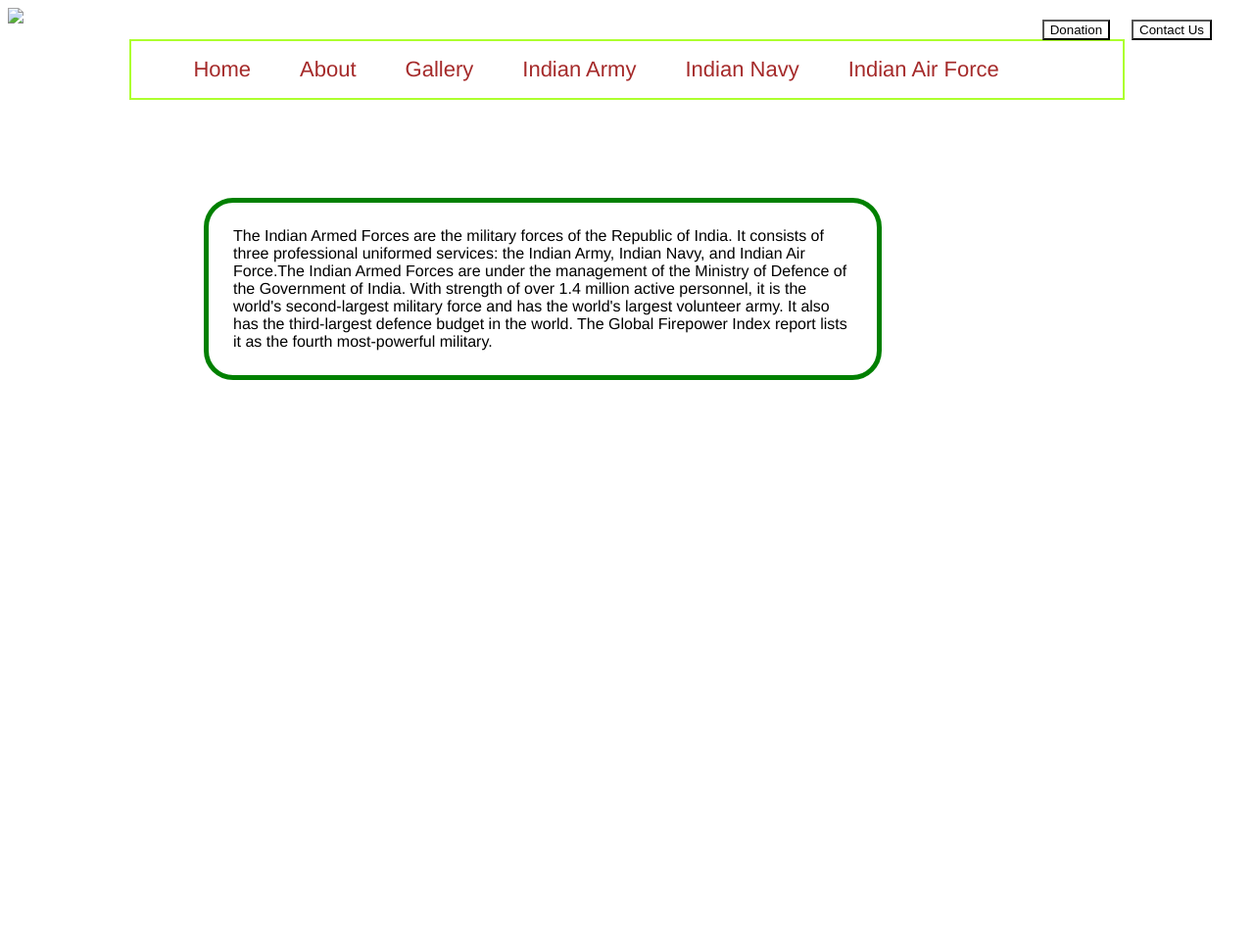
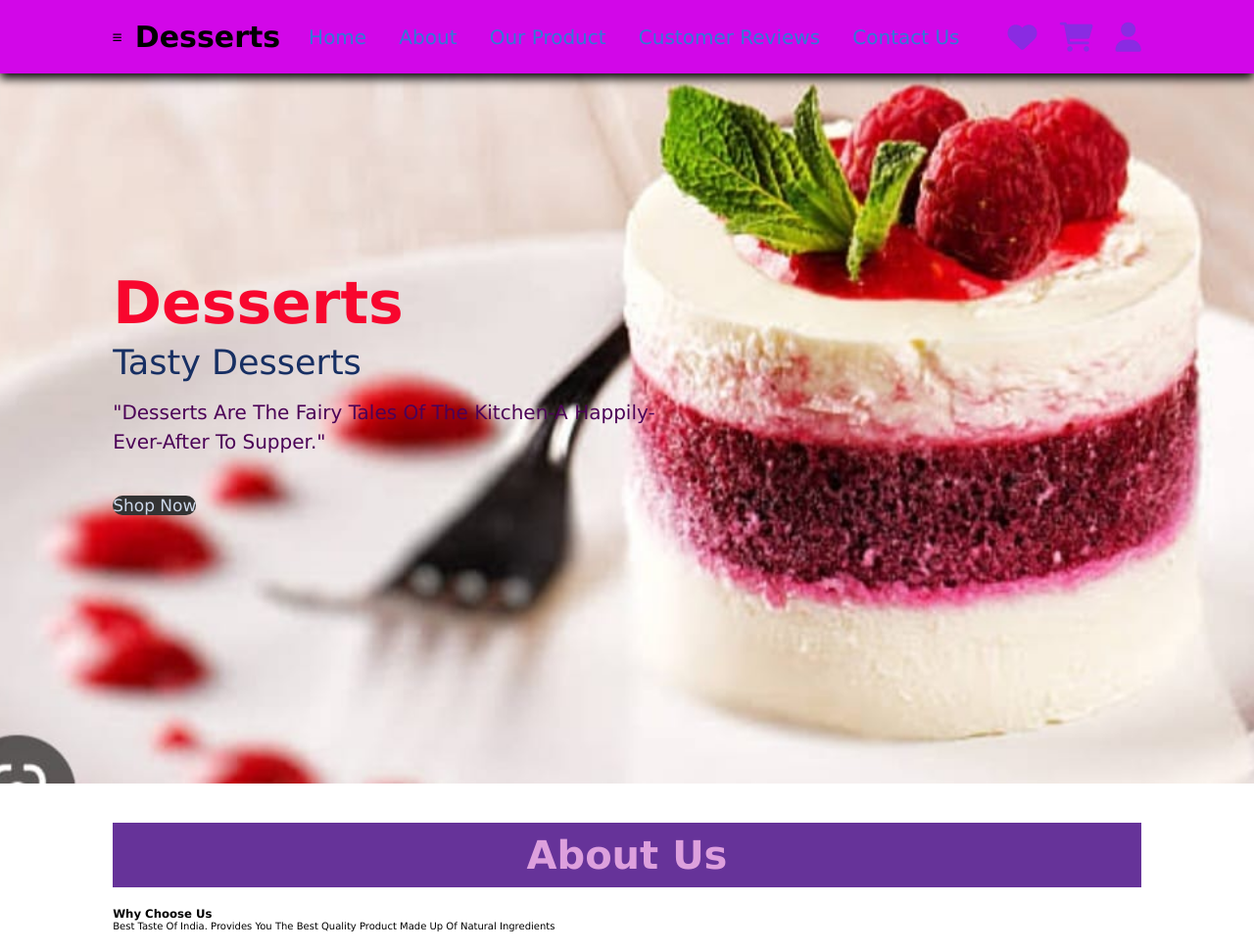
Before and after one commit to ISHIKAPA/WEBSITE, a plain HTML site: page index.html in a window 1280 px wide. Shown: the whole page at 98% size. Before the commit the page ends 800 px from the top, so only its background shows below. Drawn offline with Linux system fonts and the light colour scheme.

Commit message:
Add files via upload

```diff
--- a/index.html
+++ b/index.html
@@ -4,121 +4,62 @@
     <meta charset="UTF-8">
     <meta http-equiv="X-UA-Compatible" content="IE=edge">
     <meta name="viewport" content="width=device-width, initial-scale=1.0">
-    <title>Defense Forces of India</title>
+    <title>Desserts Selling Website</title>
+    <link rel="stylesheet" href="style.css">
 
-</head>
-
-<link rel="stylesheet" href="css/style.css">
-<style>
-
-    /*CSS Reset */
-    .left img{
-        width: 50px;
+    <link rel="stylesheet" href="https://cdnjs.cloudflare.com/ajax/libs/font-awesome/6.2.1/css/all.min.css">
 
 
-    }
-    .mid{
-        display: block;
-        width: 80%;
-        margin: 12px auto;
-        border: 2px solid greenyellow
-
-    }
-    .right{
-        position: absolute;
-        right: 34px;
-        top: 20px;
-        display: inline-block;
-        border: 2px solid yellow
-     border: 2px solid rgb(3, 55, 3)
-    }
-
-
-     .navbar{
-        display: inline-block;
-    }
-
-
-     .navbar li{
-        font-family: 'Franklin Gothic Medium', 'Arial Narrow', Arial, sans-serif;
-
-         display: inline-block;
-         font-size: 22px;
-     }
-     .navbar li a{
-        color:brown;
-        text-decoration: none;
-        padding: 34px 23px;
-
-    }
-     .navbar li a:hover, .navbar li a.active{
-        text-decoration: underline;
-        color:blueviolet
-     }
-
-     .btn{
-        margin: 0px 9px;
-        background: white;
-        cursor: pointer;
-     }
-
-    .btn:hover{
-        background-color: red;
-    }
-    .container{
-        font-family: 'Franklin Gothic Medium', 'Arial Narrow', Arial, sans-serif;
-        font-size: 50;
-        border: 5px solid green;
-        margin:100px 200px;
-        padding: 25px 25px;
-        width: 50%;
-        border-radius: 30px;
-
-    }
-</style>
-<body>
-
-    <header class="header">
-        <!--Left box for logo-->
-
-        <div class="left">
-            <img src="Armed_forces_logo.png">
+    <link rel="stylesheet" href="style.css">
 
 
 
-        </div>
-        <!--Mid box for navigation-->
-        <div class="mid">
-
-                <ul class="navbar">
-                    <li class="item"><a href="#">Home</a></li>
-                    <li class="item"><a href="#">About</a></li>
-                    <li class="item"><a href="#">Gallery</a></li>
-                    <li class="item"><a href="#">Indian Army</a></li>
-                    <li class="item"><a href="#">Indian Navy</a></li>
-                    <li class="item"><a href="#">Indian Air Force</a></li>
-                </ul>
-                </div>
+</head>
+<body>
 
 
 
+    <header>
+
+        <label for="toggler" class="fas fa-bars"></label>
+
+        <a href="#" class="logo"><span>Desserts</span></a>
+
+        <nav class="navbar">
+            <a href="#home">Home</a>
+            <a href="#about">About</a>
+            <a href="#product">Our Product</a>
+            <a href="#reviews">Customer Reviews</a>
+            <a href="#contact">Contact Us</a>
+        </nav>
+
+        <div class="icons">
+            <a href="#" class="fas fa-heart"></a>
+            <a href="#" class="fas fa-shopping-cart"></a>
+            <a href="#" class="fas fa-user"></a>
+                </div>
+    </header>
+    <section class="home" id="home">
+
+        <div class="content">
+            <h3>Desserts</h3>
+            <span>Tasty Desserts</span>
+            <p>
+                "Desserts are the fairy tales of the kitchen-a happily-ever-after to supper."
+            </p>
+            <a href="#" class="btn">Shop Now</a>
         </div>
-         <!--Right box for buttons-->
-        <div class="right">
+    </section>
 
-            <button class="btn">Donation</button>
-            <button class="btn">Contact Us</button>
-             </ul>
+    <section class="about" id="about">
 
-        </div>
-    </header>
+        <h1 class="heading"> <span>About Us</span></h1>
 
-     <div class="container">
-    The Indian Armed Forces are the military forces of the Republic of India. It consists of three professional uniformed services: the Indian
-Army, Indian Navy, and Indian Air Force.The Indian Armed Forces are under the management of the Ministry of Defence of the Government of
-India. With strength of over 1.4 million active personnel, it is the world's second-largest military force and has the world's
-largest volunteer army. It also has the third-largest defence budget in the world. The Global Firepower Index report lists it
-as the fourth most-powerful military.
-</div>
+        <div class="content">
+        <h3>Why Choose Us</h3>
+        <p>Best taste of India. Provides you the best quality product made up of natural ingredients</p>
+    </div>
+    </section>
+</section>
 </body>
 </html>
--- /dev/null
+++ b/style.css
@@ -0,0 +1,189 @@
+:root{
+    text-decoration-skip-ink:  rgb(17, 146, 201);
+}
+
+*{
+    margin:0; padding:0;
+box-sizing: border-box;
+font-family: Verdano, Geneva, Tahoma, sans-serif;
+outline: none; border:none;
+text-decoration: none;
+text-transform: capitalize;
+transition: .2s linear;
+}
+
+html{
+    font-size: 62.5%;
+    scroll-behavior: smooth;
+    scroll-padding-top: 6rem;
+    overflow-x: hidden;
+
+}
+
+section{
+    padding: 2rem 9%;
+}
+
+header{
+    position: fixed;
+    top:0; left:0; right: 0;
+    background: rgb(210, 7, 232);
+    padding: 2rem 9%;
+    display: flex;
+    align-items: center;
+    justify-content: space-between;
+    z-index: 1000;
+    box-shadow: 0 .5rem 1rem rgba(0,0,0.1);
+
+}
+header .logo{
+    font-size: 3rem;
+    color: rgb(0, 0, 0);
+     font-weight: bolder;
+
+}
+header .logo span{
+    color:var(--blue);
+}
+header .navbar a{
+    font-size: 2rem;
+    padding:0 1.5rem;
+    color:rgba(19, 143, 210, 0.847);
+}
+header .navbar a:hover{
+    color:var(--blue);
+
+}
+header .icons a{
+    font-size: 3rem;
+    color: blueviolet;
+    margin-left: 2rem;
+
+}
+
+header .icons a:hover{
+    color:blue
+}
+
+header #toggler{
+    display: none;
+}
+
+.home{
+    display: flex;
+    align-items: center;
+    min-height: 100vh;
+    background: url(de.jpg) no-repeat;
+    background-size: cover;
+    background-position: center;
+}
+
+.home .content{
+    max-width: 60rem;
+}
+
+    .home .content h3{
+        font-size: 6rem;
+        color: rgb(248, 6, 46);
+
+
+    }
+
+    .home .content span{
+        font-size: 3.5rem;
+        color: rgb(23, 47, 99);
+        padding: 1rem 0;
+        line-height: 1.5;
+
+    }
+    .home .content p{
+        font-size: 2rem;
+        color: rgb(76, 2, 87);
+        padding: 1rem 0;
+        line-height: 1.5;
+
+    }
+
+    .heading{
+        text-align: center;
+        font-size: 4rem;
+        color: blueviolet;
+        padding: 1rem;
+        margin: 2rem 0;
+        background: rebeccapurple;
+
+    }
+    .heading span{
+        color: plum;
+
+    }
+    .heading .content span{
+        font-size: 3.5rem;
+        color: rgb(23, 47, 99);
+        padding: 1rem 0;
+        line-height: 1.5;}
+
+        .home .content p{
+            font-size: 2rem;
+            color: rgb(76, 2, 87);
+            padding: 1rem 0;
+            line-height: 1.5;}
+    .btn{
+        display: inline-block;
+        margin-top: 3rem;
+        border-radius: 7rem;
+        background: #333;
+        color: rgb(205, 217, 235);
+        padding: .9rem 3.5 rem;
+        cursor: pointer;
+        font-size: 1.7rem;
+    }
+
+    .btn:hover{
+        background: var(--red);
+    }
+
+    .btn :hover
+
+header.fa-bars{
+    font-size: 3rem;
+    color: brown;
+    border-radius: .5rem ;
+    padding: .5rem 1.5rem;
+    cursor: pointer;
+    border: 1rem solid sienna;
+    display: none;
+}
+
+/* media queries*/
+@media (max-width:991px){
+    html{
+        font-size: 55%;
+    }
+
+    header{
+        padding: 2rem;
+    }
+    @media (max-width:768px){
+
+        header .fa-bars{
+            display:block;
+        }
+
+        header .navbar{
+            position: absolute;
+            top:0; left:0; right:0;
+            background: plum;
+            border-top: .1rem solid papayawhip;
+
+        }
+
+        .about .row{
+            display: flex;
+            align-items: center;
+            gap: 2rem;
+            flex-wrap: wrap;
+            padding: 2rem 0;
+            padding-bottom: 3rem;
+
+        }
```
Also changed, not shown: de.jpg (added).
